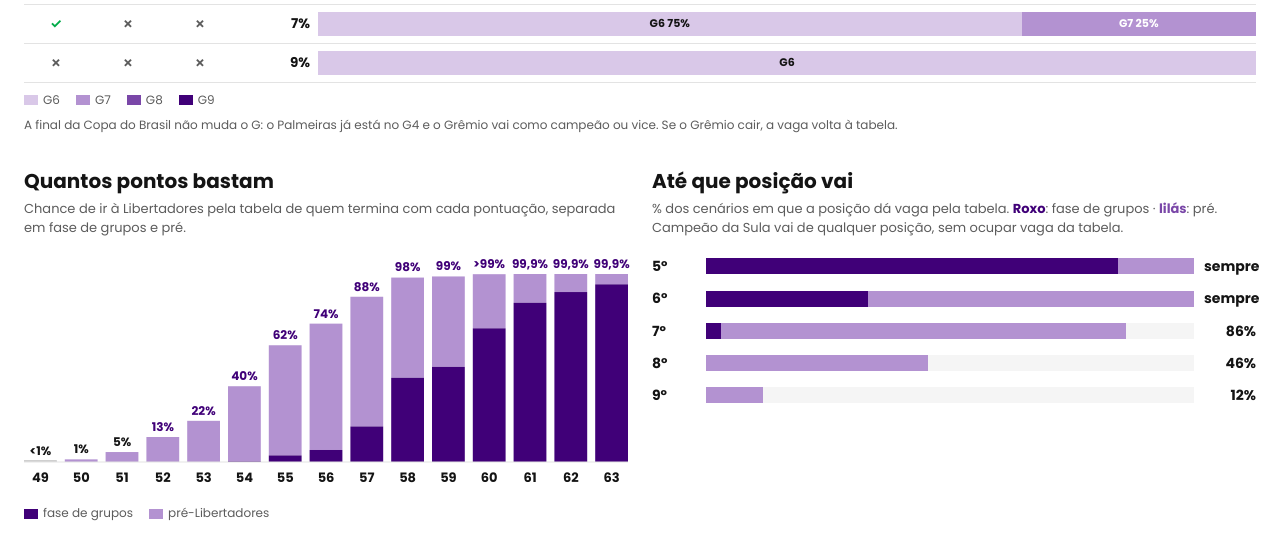
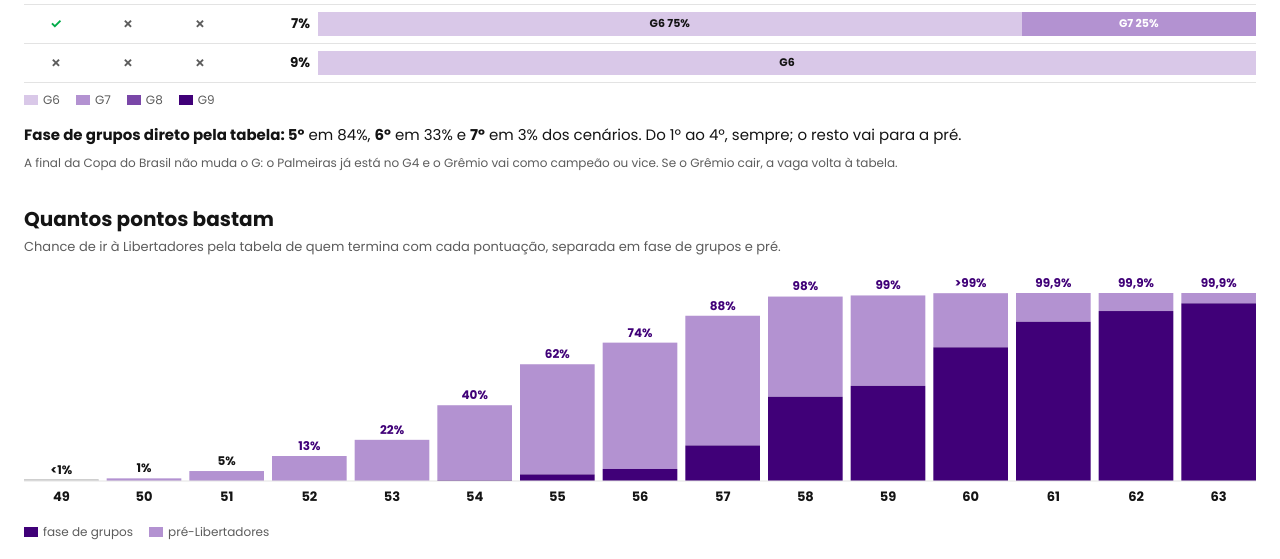
Before and after one commit to vcanedo88/libertadores-brasileirao, a plain HTML site: page index.html in a window 1280 px wide. Shown: the part 3146-3705 px from the top of the page. Drawn offline with Linux system fonts and the light colour scheme.

Commit message:
Libertadores: sai 'Até que posição vai' (repetia o tamanho do G); fase de grupos por posição vira linha na seção do G
Co-Authored-By: Claude Opus 5.5 <noreply@anthropic.com>
Claude-Session: https://claude.ai/code/session_01SfvhQ1u6TJ4UvYyntXaLBw

```diff
--- a/index.html
+++ b/index.html
@@ -290,6 +290,7 @@ html.modo-video .video-nav:hover{opacity:1}
 #tabLib td.pos{font-weight:700;color:var(--texto-2)}
 .gremio-box{display:flex;gap:14px;align-items:flex-start;margin-top:18px;padding:14px 16px;border-left:4px solid var(--roxo);background:var(--s1)}
 .gremio-box img{width:44px;height:44px;object-fit:contain;flex:none}
+.grupos-l{font-size:15px;margin:16px 0 0}
 .gremio-box h3{margin:0 0 4px;font-size:16px}
 .gremio-box p{margin:0;font-size:14px}
 .gremio-box b{color:var(--roxo);font-size:18px}
@@ -360,23 +361,15 @@ html.modo-video .video-nav:hover{opacity:1}
     <div class="prem" id="premissas"></div>
     <div class="cen" id="cenarios" style="margin-top:18px"></div>
     <div class="leg"><span><i class="g6"></i>G6</span><span><i class="g7"></i>G7</span><span><i class="g8"></i>G8</span><span><i class="g9"></i>G9</span></div>
+    <p class="grupos-l" id="gruposPos"></p>
     <p class="nota">A final da Copa do Brasil não muda o G: o Palmeiras já está no G4 e o Grêmio vai como campeão ou vice. Se o Grêmio cair, a vaga volta à tabela.</p>
   </section>
 
   <section class="bloco">
-    <div class="duas">
-      <div>
-        <h2>Quantos pontos bastam</h2>
-        <p class="h2sub">Chance de ir à Libertadores pela tabela de quem termina com cada pontuação, separada em fase de grupos e pré.</p>
-        <div class="relativo" id="curva"></div>
-        <div class="leg"><span><i style="background:var(--roxo)"></i>fase de grupos</span><span><i style="background:var(--s3)"></i>pré-Libertadores</span></div>
-      </div>
-      <div>
-        <h2>Até que posição vai</h2>
-        <p class="h2sub">% dos cenários em que a posição dá vaga pela tabela. <b style="color:var(--roxo)">Roxo</b>: fase de grupos · <b style="color:var(--s4)">lilás</b>: pré. Campeão da Sula vai de qualquer posição, sem ocupar vaga da tabela.</p>
-        <div id="posicao"></div>
-      </div>
-    </div>
+    <h2>Quantos pontos bastam</h2>
+    <p class="h2sub">Chance de ir à Libertadores pela tabela de quem termina com cada pontuação, separada em fase de grupos e pré.</p>
+    <div class="relativo" id="curva"></div>
+    <div class="leg"><span><i style="background:var(--roxo)"></i>fase de grupos</span><span><i style="background:var(--s3)"></i>pré-Libertadores</span></div>
   </section>
 
   <section class="bloco">
@@ -655,11 +648,11 @@ function desenhaCurva() {
   box.append(svg);
 }
 
-/* posição */
-document.getElementById("posicao").replaceChildren(...Object.entries(DADOS.posicao_fase).filter(([k, v]) => v.vaga > 0).map(([k, v]) =>
-  el("div", {class: "pos-l"}, el("b", {style: "text-align:left"}, k + "º"),
-    el("div", {class: "trilho dup", title: `grupos ${pc(v.grupos)} · pré ${pc(v.vaga - v.grupos)}`}, el("i", {class: "g", style: `width:${v.grupos}%`}), el("i", {class: "p", style: `width:${v.vaga - v.grupos}%`})),
-    el("b", {}, v.vaga >= 99.95 ? "sempre" : v.vaga === 0 ? "nunca" : pc(v.vaga)))));
+/* fase de grupos direto: até que posição vai (a vaga total por posição é o próprio tamanho do G) */
+{ const pf = Object.entries(DADOS.posicao_fase).filter(([k, v]) => v.grupos >= 0.5 && v.grupos < 99.95);
+  const box = document.getElementById("gruposPos");
+  if (pf.length) box.append(el("b", {}, "Fase de grupos direto pela tabela: "), ...pf.flatMap(([k, v], i) => [i ? (i === pf.length - 1 ? " e " : ", ") : "", el("b", {}, k + "º"), ` em ${pc(v.grupos)}`]), " dos cenários. Do 1º ao 4º, sempre; o resto vai para a pré.");
+  else box.remove(); }
 
 /* quanto precisa */
 const PREC = DADOS.clubes.filter(r => !r.garantido && r.lib > 0.5 && r.clube !== "Grêmio");
```
